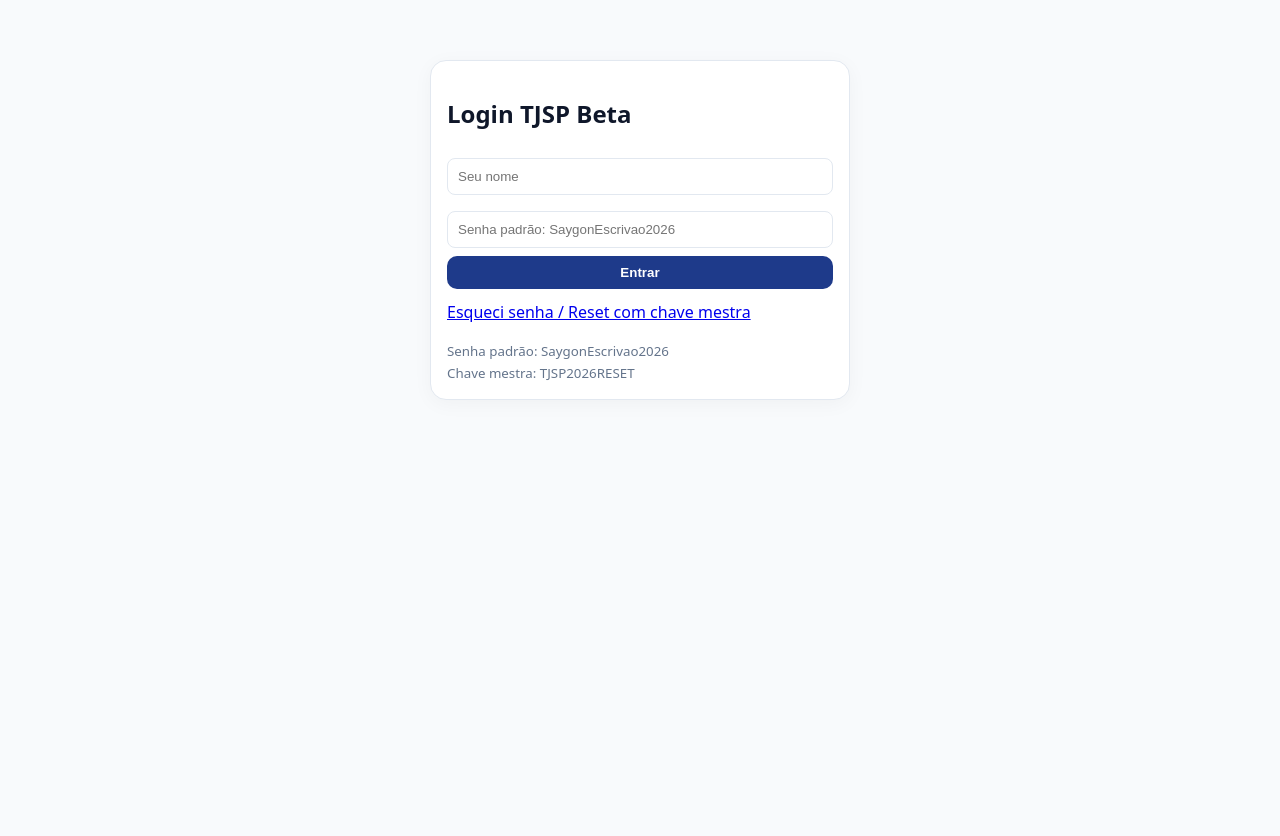
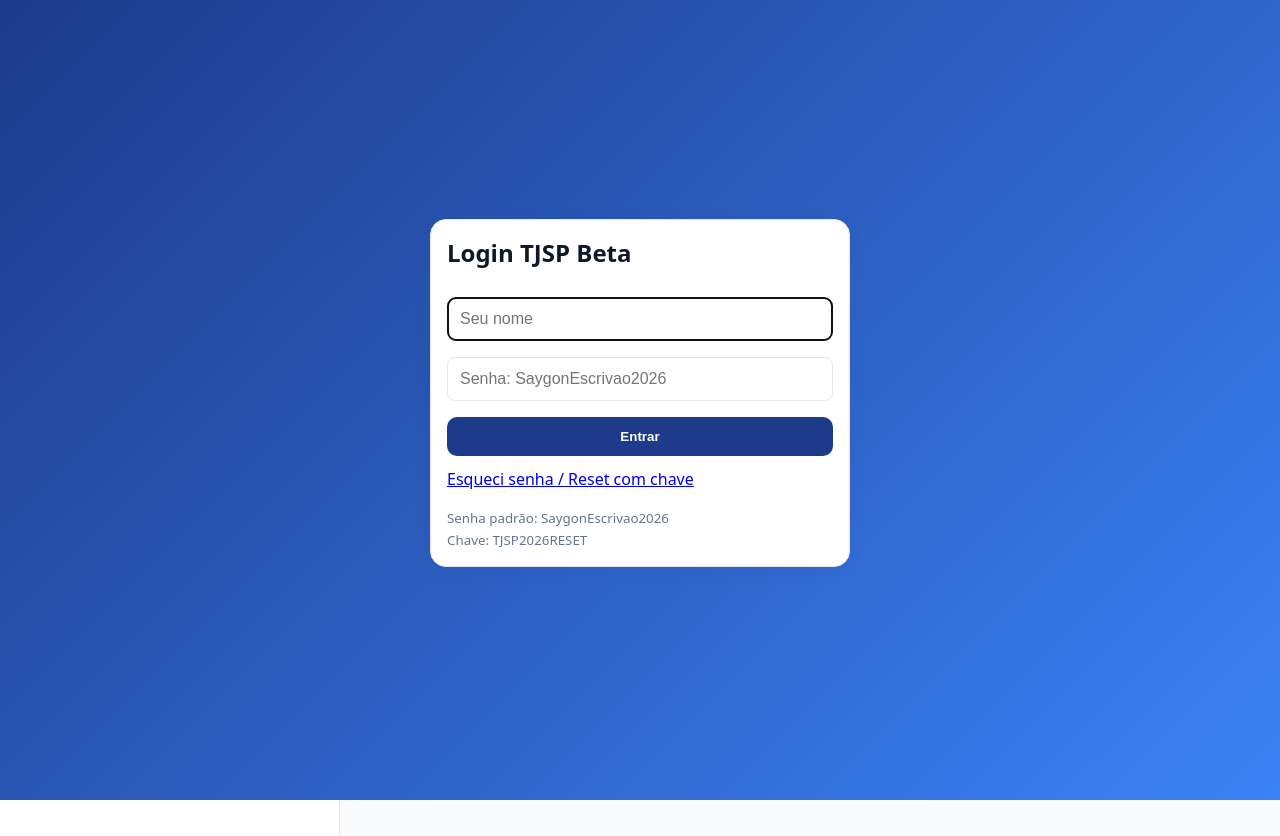
Before and after one commit to badu09/tjsp-escrivao-beta, a plain HTML site: page index.html in a window 1280 px wide. Before the commit the page ends 800 px from the top, so only its background shows below. Drawn offline with Linux system fonts and the light colour scheme.

Commit message:
Update function login/checkout index.html

```diff
--- a/index.html
+++ b/index.html
@@ -422,20 +422,39 @@ function nextQ(){qIndex++;chosen=null;if(qIndex>=20)qIndex=20;render();}
 
 function checkAuth(){
   let cur=getCurrent();
+  let loginDiv = document.getElementById("login-overlay");
   if(!cur){
-    document.body.innerHTML=`<div style="max-width:420px;margin:60px auto" class="card"><h2>Login TJSP Beta</h2><input id="name" placeholder="Seu nome" style="width:100%;padding:10px;border:1px solid #e2e8f0;border-radius:8px;margin:8px 0"><input id="pass" type="password" placeholder="Senha padrão: SaygonEscrivao2026" style="width:100%;padding:10px;border:1px solid #e2e8f0;border-radius:8px;margin:8px 0"><button class="btn" style="background:#1e3a8a;color:#fff;width:100%" onclick="doLogin()">Entrar</button><p style="margin-top:12px"><a href="#" onclick="openReset();return false">Esqueci senha / Reset com chave mestra</a></p><small style="color:#64748b">Senha padrão: SaygonEscrivao2026<br>Chave mestra: TJSP2026RESET</small></div>`;
+    if(!loginDiv){
+      let div = document.createElement("div");
+      div.id="login-overlay";
+      div.innerHTML=`
+      <div style="position:fixed;inset:0;background:linear-gradient(135deg,#1e3a8a,#3b82f6);display:flex;align-items:center;justify-content:center;z-index:9999;padding:16px">
+        <div class="card" style="width:100%;max-width:420px">
+          <h2 style="margin-top:0">Login TJSP Beta</h2>
+          <input id="name" placeholder="Seu nome" style="width:100%;padding:12px;border:1px solid #e2e8f0;border-radius:8px;margin:8px 0;font-size:16px" autocomplete="off">
+          <input id="pass" type="password" placeholder="Senha: SaygonEscrivao2026" style="width:100%;padding:12px;border:1px solid #e2e8f0;border-radius:8px;margin:8px 0;font-size:16px" autocomplete="off">
+          <button class="btn" style="background:#1e3a8a;color:#fff;width:100%;padding:12px;margin-top:8px" onclick="doLogin()">Entrar</button>
+          <p style="margin-top:12px"><a href="#" onclick="openReset();return false">Esqueci senha / Reset com chave</a></p>
+          <small style="color:#64748b">Senha padrão: SaygonEscrivao2026<br>Chave: TJSP2026RESET</small>
+        </div>
+      </div>`;
+      document.body.appendChild(div);
+      setTimeout(()=>{document.getElementById("name")?.focus();},100);
+    }
     return false;
+  }else{
+    if(loginDiv) loginDiv.remove();
+    return true;
   }
-  return true;
 }
 
 function doLogin(){
   let n=document.getElementById("name")?.value.trim();
   let p=document.getElementById("pass")?.value;
+  if(!n){alert("Digite seu nome");return;}
   let u=getUsers();
-  if(!n)return alert("Digite seu nome");
   if(!u[n]){u[n]={pass:p||DEFAULT_PASS,history:{}};saveUsers(u);setCurrent(n);location.reload();return;}
-  if(u[n].pass===p){setCurrent(n);location.reload();}else alert("Senha incorreta. Use a chave mestra para resetar.");
+  if(u[n].pass===p){setCurrent(n);location.reload();}else{alert("Senha incorreta. Use a chave mestra para resetar.");}
 }
 
 function logout(){localStorage.removeItem("tjsp_current");location.reload();}
```
